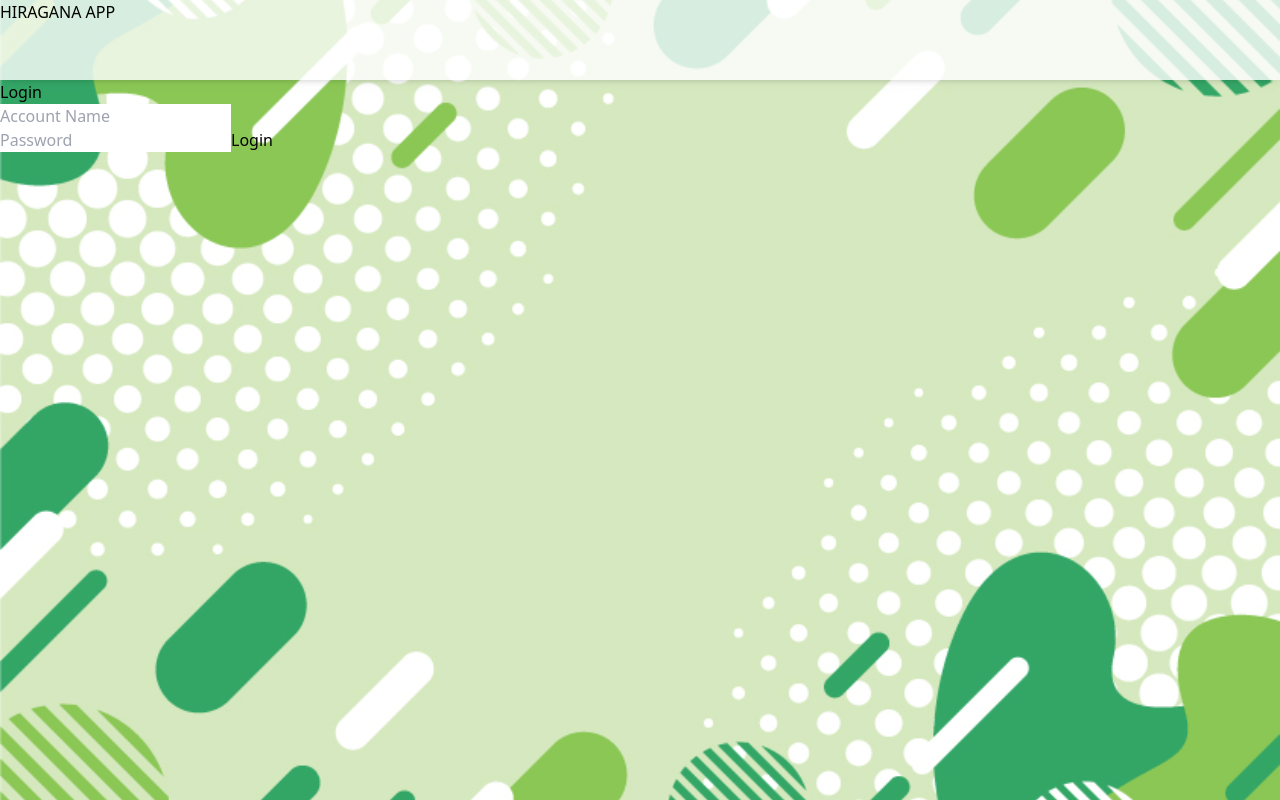
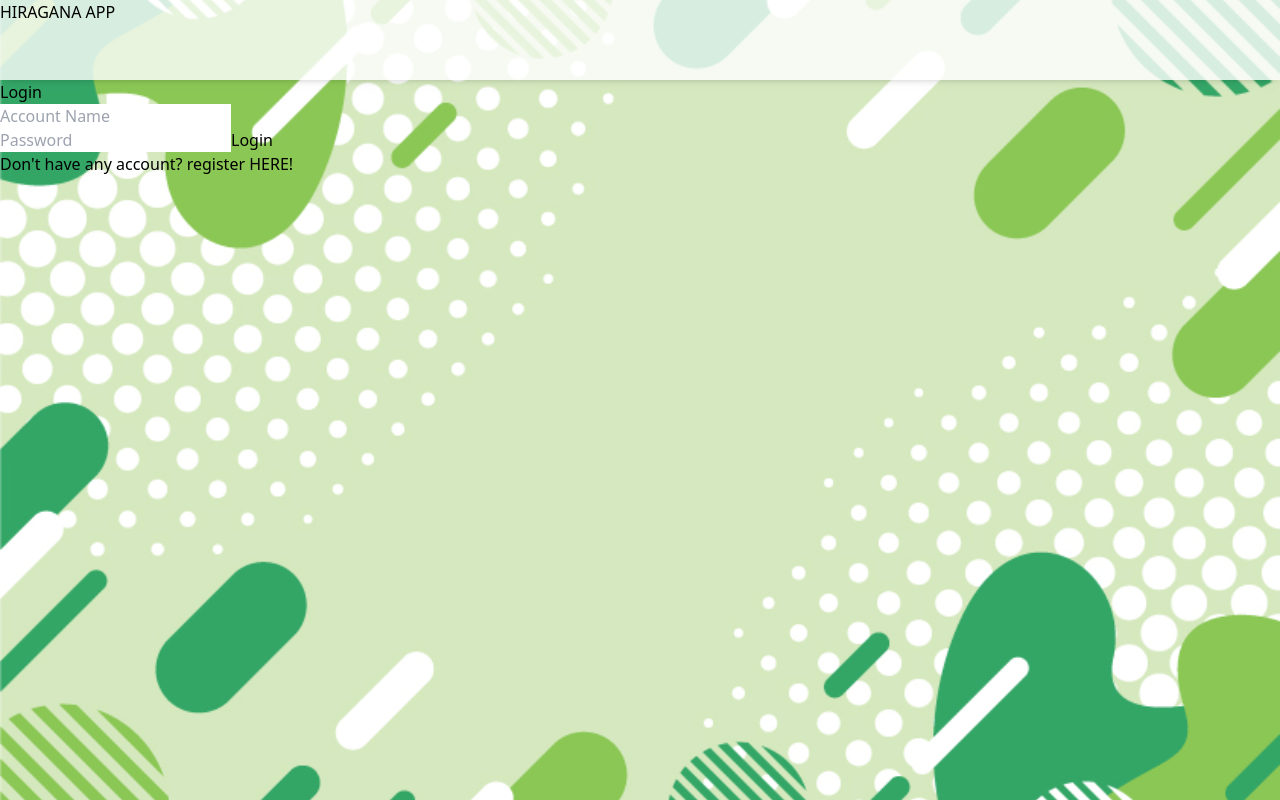
Before and after one commit to reiz0/Hiragana-App-React, a React (Vite) app: page /login in a window 1280 px wide. Built offline with nearby package versions, Linux system fonts and the light colour scheme; the HTML template or start-up script is replaced by a standard one.

Commit message:
make link to register

```diff
--- a/src/pages/Login/page.tsx
+++ b/src/pages/Login/page.tsx
@@ -2,6 +2,7 @@ import { FormEvent, useContext, useEffect, useState } from "react";
 import { Navigate, useLocation } from "react-router-dom";
 import { AuthContext } from "../../context/auth.context";
 import { LoginUserType, NewUserType } from "../../types/types";
+import { Link } from "react-router-dom";
 
 export const Login = () => {
   const pathname = useLocation().pathname;
@@ -92,6 +93,9 @@ export const Login = () => {
           {pathname === "/login" && "Login"}
           {pathname === "/register" && "Register"}
         </button>
+        {pathname === "/login" && (
+          <p>Don't have any account? register <Link to="/register" className="text-red-800">HERE</Link>!</p>
+        )}
       </form>
     </div>
   );
```
